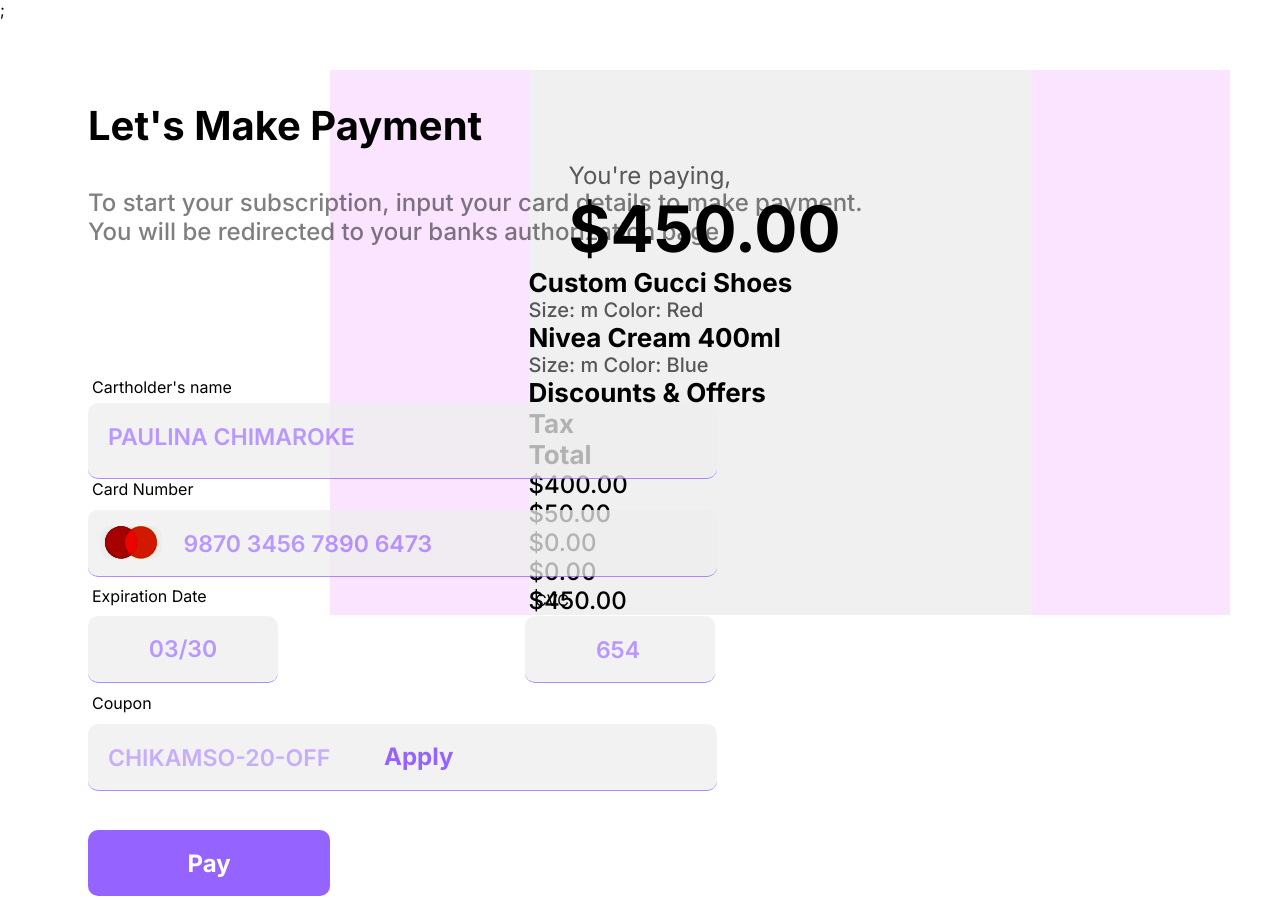
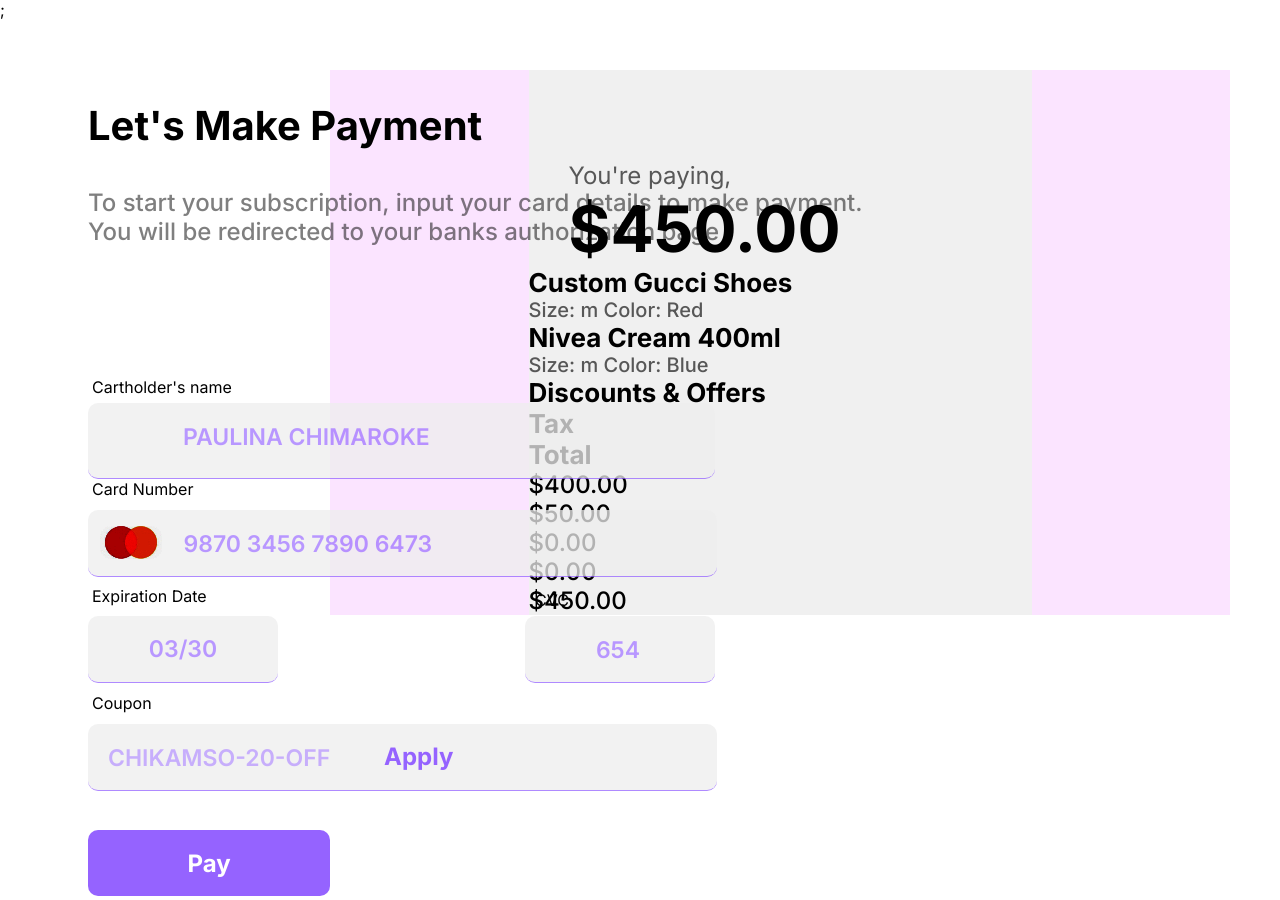
Before and after one commit to mxxm0x/store, a React (Vite) app: page / in a window 1280 px wide. Built offline with nearby package versions, Linux system fonts and the light colour scheme.

Commit message:
positioning

```diff
--- a/src/App.css
+++ b/src/App.css
@@ -5,3 +5,7 @@
 	padding: 0;
 	font-family: 'Inter', sans-serif;
 }
+
+.App {
+	height: 900px;
+}
--- a/src/components/Payment/Payment.css
+++ b/src/components/Payment/Payment.css
@@ -31,10 +31,11 @@ input {
 
 .Pinput {
 	position: absolute;
-	width: 609px;
+	width: 530px;
 	height: 75px;
 	left: 88px;
 	top: 403px;
+	padding-left: 97px;
 	border: none;
 	opacity: 75%;
 	background: #eeeeee;
@@ -48,6 +49,7 @@ input {
 	position: absolute;
 	top: 20px;
 	left: 20px;
+	padding-left: 75px;
 }
 
 .card-number {
```
